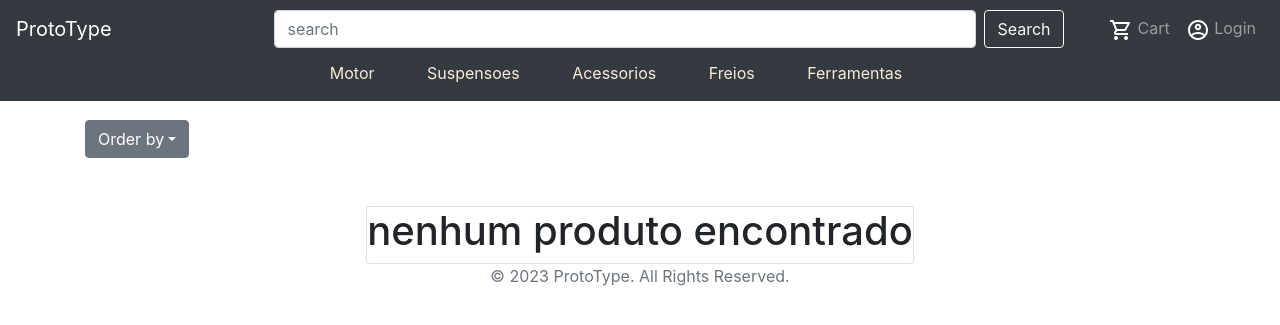
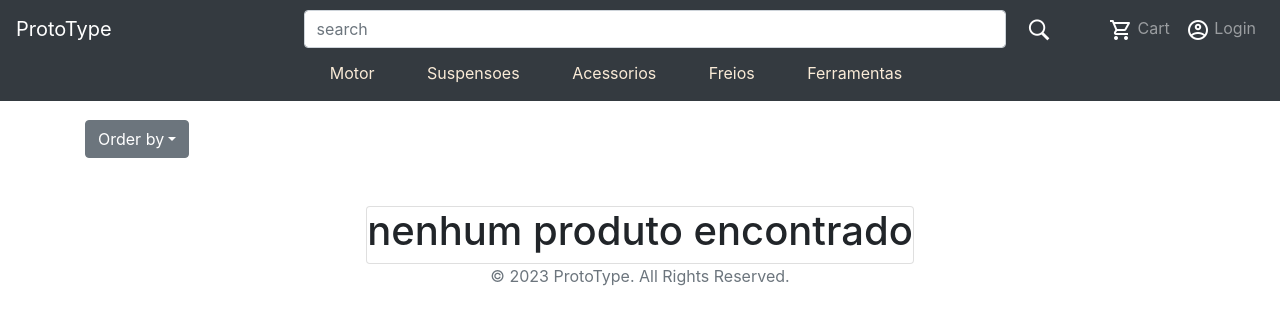
Before and after one commit to yurinjava/Ecommerce-prototype, a PHP site: page /home.php in a window 1280 px wide. Shown: the top 325 px of the page. Run offline with PHP 8.4, Linux system fonts and the light colour scheme; data that the repository does not hold is empty; some libraries are stand-ins or nearby versions.

Commit message:
fixes #5

```diff
--- a/home.php
+++ b/home.php
@@ -44,7 +44,7 @@ if(isset($_GET['filter']) && $_GET['filter']=='lowestprice'){
             <form class="form-inline w-75" method="get" action="home.php">
                 <input class="form-control mx-auto mr-sm-2 w-75" name="search" type="search" placeholder="<?php  if(isset($_GET['search'])){echo $_GET['search'];}else{ echo 'search';} ?>" aria-label="Search">
                 <input type="hidden" name="action" value="search">
-                <button class="btn btn-outline-light my-2 my-sm-0" type="submit">Search</button>
+                <button class="btn my-2 my-sm-0" type="submit"><img src="assets/icons/search-white.png" alt=""></button>
             </form>
 
         <div class="collapse navbar-collapse" id="navbarNav">
```
Also changed, not shown: assets/icons/search-white.png (added).
